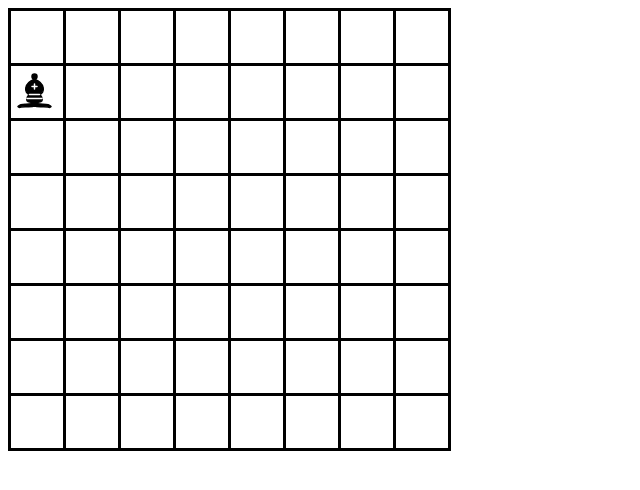
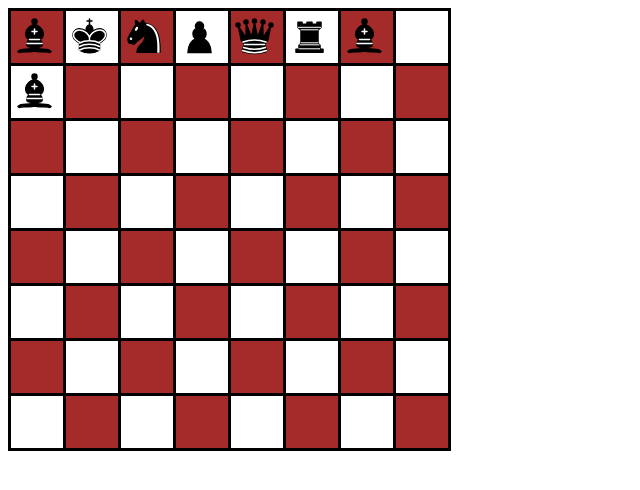
Before and after one commit to sektor338/chessboard9ab, a plain HTML site: page index.html in a window 1280 px wide. Shown: the whole page, without its empty margins (0-640 px from the left). Drawn offline with Linux system fonts and the light colour scheme.

Commit message:
nem tudom

```diff
--- a/index.html
+++ b/index.html
@@ -14,13 +14,13 @@
     <table id='sakktabla' cellspacing=0>
 
         <tr>
-        <td></td>
-        <td></td>
-        <td></td>
-        <td></td>
-        <td></td>
-        <td></td>
-        <td></td>
+            <td><img src="pieces/black/Chess_bdt45.svg" alt=""></td>
+            <td><img src="pieces/black/Chess_kdt45.svg" alt=""></td>
+            <td><img src="pieces/black/Chess_ndt45.svg" alt=""></td>
+            <td><img src="pieces/black/Chess_pdt45.svg" alt=""></td>
+            <td><img src="pieces/black/Chess_qdt45.svg" alt=""></td>
+            <td><img src="pieces/black/Chess_rdt45.svg" alt=""></td>
+            <td><img src="pieces/black/Chess_bdt45.svg" alt=""></td>
             <td></td>
         </tr>
 
--- a/main.css
+++ b/main.css
@@ -7,3 +7,9 @@ td{
     width: 50px;
     height: 50px;
 }
+tr:nth-child(2n+1) > td:nth-child(2n+1){
+    background-color: brown;
+}
+tr:nth-child(2n) > td:nth-child(2n){
+    background-color: brown;
+}
```
Lines whose indentation alone changed are shown as unchanged.
